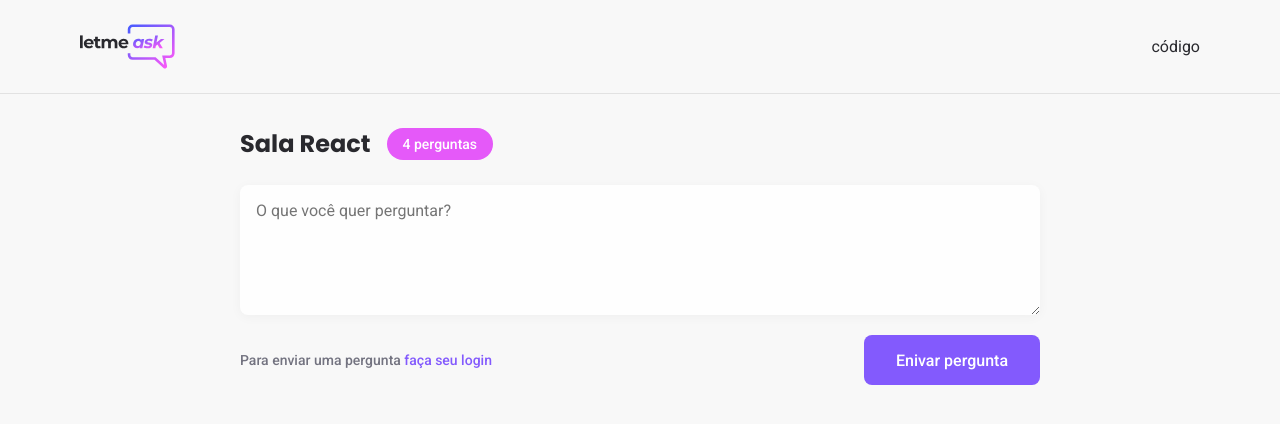
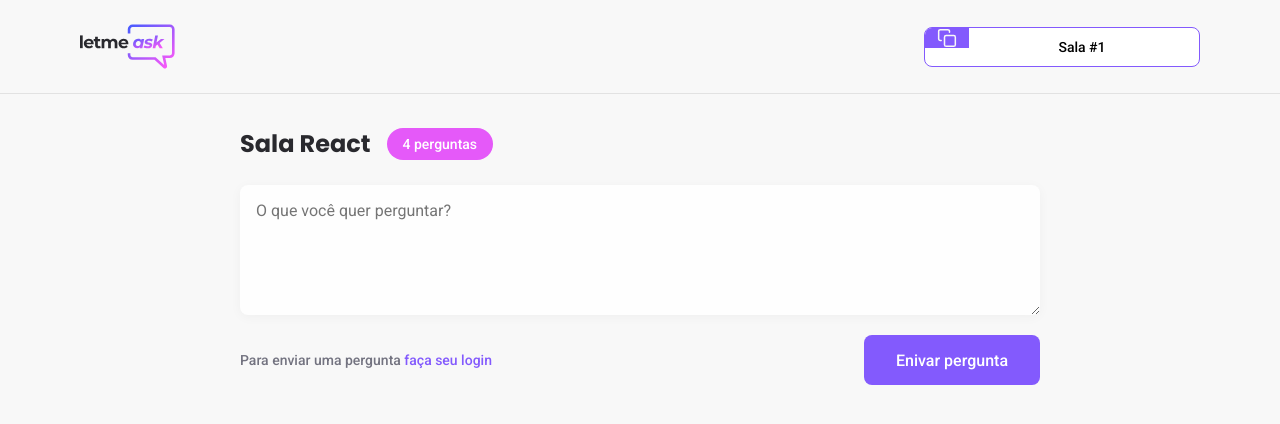
Before and after one commit to marianaoliveira1/Letmeask, a React (Create React App) app: page /rooms/1 in a window 1280 px wide. Shown: the top 424 px of the page. Built offline with nearby package versions, Linux system fonts and the light colour scheme; no server answers.

Commit message:
código da sala

```diff
--- /dev/null
+++ b/src/components/RoomCode.tsx
@@ -0,0 +1,23 @@
+import copyImg from '../assets/images/copy.svg'
+
+import '../styles/room-code.scss';
+
+type RoomCodePorps = {
+    code: string;
+}
+
+export function RoomCode(props: RoomCodePorps) {
+
+     function copyRoomCodeToClipboar() {
+         navigator.clipboard.writeText(props.code)
+     }
+
+    return (
+        <button className="room-code" onClick={copyRoomCodeToClipboar}>
+            <div>
+                <img src={copyImg} alt="copy room" />
+            </div>
+            <span>Sala #{props.code}</span>
+        </button>
+    )
+}
--- a/src/pages/Room.tsx
+++ b/src/pages/Room.tsx
@@ -1,15 +1,26 @@
+import { useParams } from 'react-router-dom';
+
 import logoImg from '../assets/images/logo.svg';
 import { Button } from '../components/Button';
+import { RoomCode } from '../components/RoomCode';
 
 import '../styles/room.scss';
 
+type RoomParams = {
+    id: string;
+}
+
 export function Room() {
+
+    const params = useParams<RoomParams>();
+
     return(
         <div id="page-room">
             <header>
                 <div className="content">
                     <img src={logoImg} alt="logo" />
-                    <div>código</div>
+                        <RoomCode code={params.id}/>
+
                 </div>
             </header>
 
--- /dev/null
+++ b/src/styles/room-code.scss
@@ -0,0 +1,25 @@
+.room-code {
+    height: 40px;
+    border-radius: 8px;
+    overflow: hidden;
+    background: #fff;
+    border: 1px solid #835afd;
+    cursor: pointer;
+    display: flex;
+    div {
+        background: #835afd;
+        padding: 0 12px;
+        display: flex;
+        justify-content: center;
+        align-items: center;
+    }
+    span {
+        display: block;
+        align-self: center;
+        flex: 1;
+        padding: 0 16px 0 12px;
+        width: 230px;
+        font-size: 14px;
+        font-weight: 500;
+    }
+}
```
